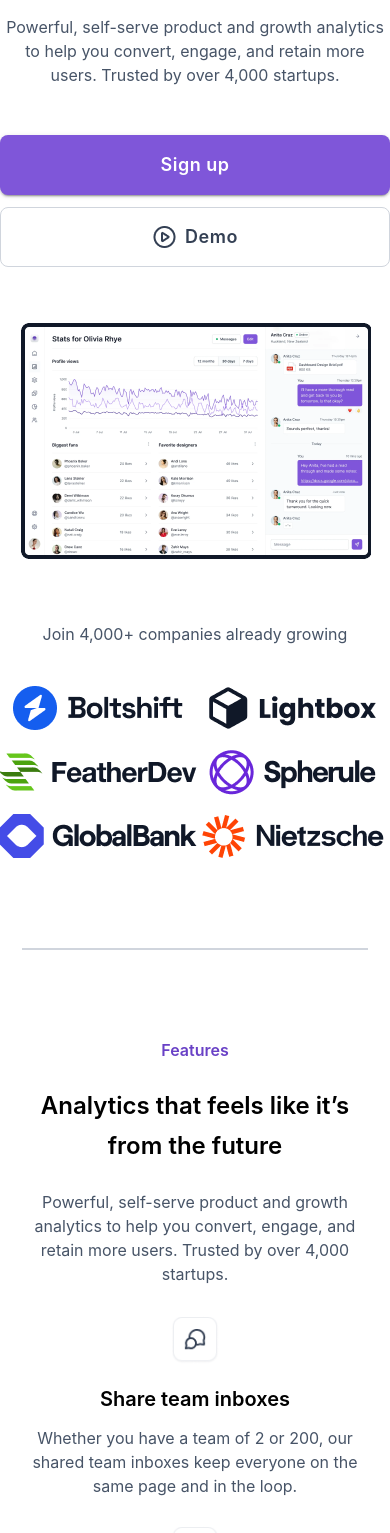
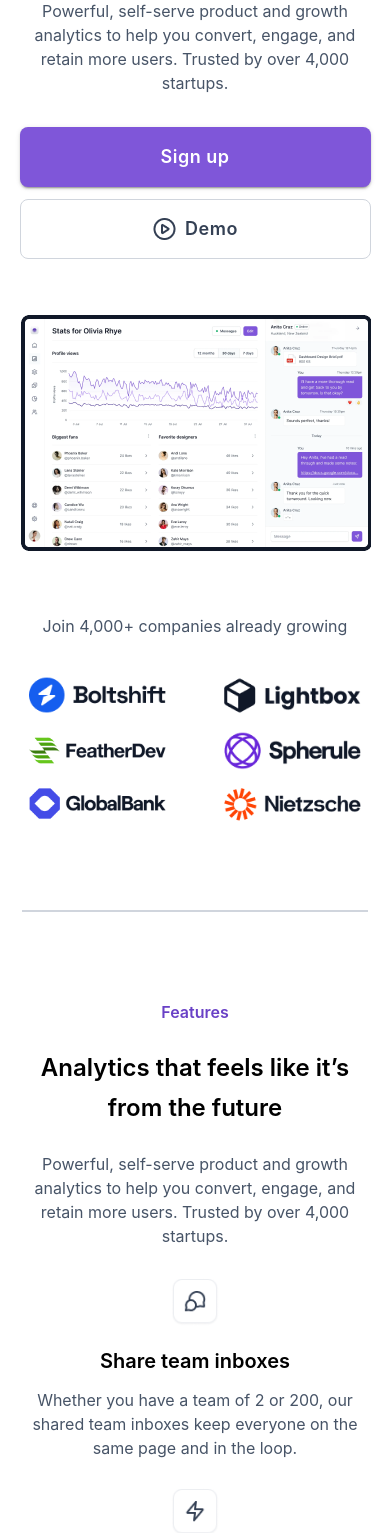
Before and after one commit to Lalith-Chakradhar/zysk-assignment, a React (Create React App) app: page / in a window 390 px wide. Shown: the part 300-1833 px from the top of the page. Built offline with nearby package versions, Linux system fonts and the light colour scheme; the HTML template or start-up script is replaced by a standard one.

Commit message:
Responsive design almost completed

```diff
--- a/src/components/LandingPage/LandingPage.module.css
+++ b/src/components/LandingPage/LandingPage.module.css
@@ -146,17 +146,25 @@
 }
 
 
+
 @media (max-width: 480px) {
+
     .heroSubText {
         margin-bottom: 2rem;
+      }
+
+      .heroSubText p{
+        margin: 0rem 1rem;
       }
 
     .demoAndSignUpContainer {
       flex-direction: column-reverse;
       gap: 0.7rem;
-      width: 100%;
+      width: 90%;
       max-width: 100%;
       align-items: stretch;
+      margin: auto;
+
     }
 
     .demoAndSignUpContainer Button {
@@ -169,7 +177,7 @@
 
     .heroImageSmall{
         display: block;
-        max-width: 100%;
+        max-width: 90%;
         height: auto;
         margin: auto;
     }
@@ -184,6 +192,10 @@
         max-width: 50%;
     }
 
+    .heroTestimonialsLogos img {
+        width: 70%;
+    }
+
     .heroTestimonialsContainer {
         padding: 3rem 0rem 4rem 0rem;
     }
--- a/src/components/TextCard/TextCard.module.css
+++ b/src/components/TextCard/TextCard.module.css
@@ -33,8 +33,7 @@
     font-weight: 400;
     line-height: 24px;
     color: #475467;
-    margin-top: 0.75rem;
-    margin-bottom: 0rem;
+    margin: 0.75rem 0.5rem 0rem 0.5rem;
 }
 
 .cardLearnMore{
```
